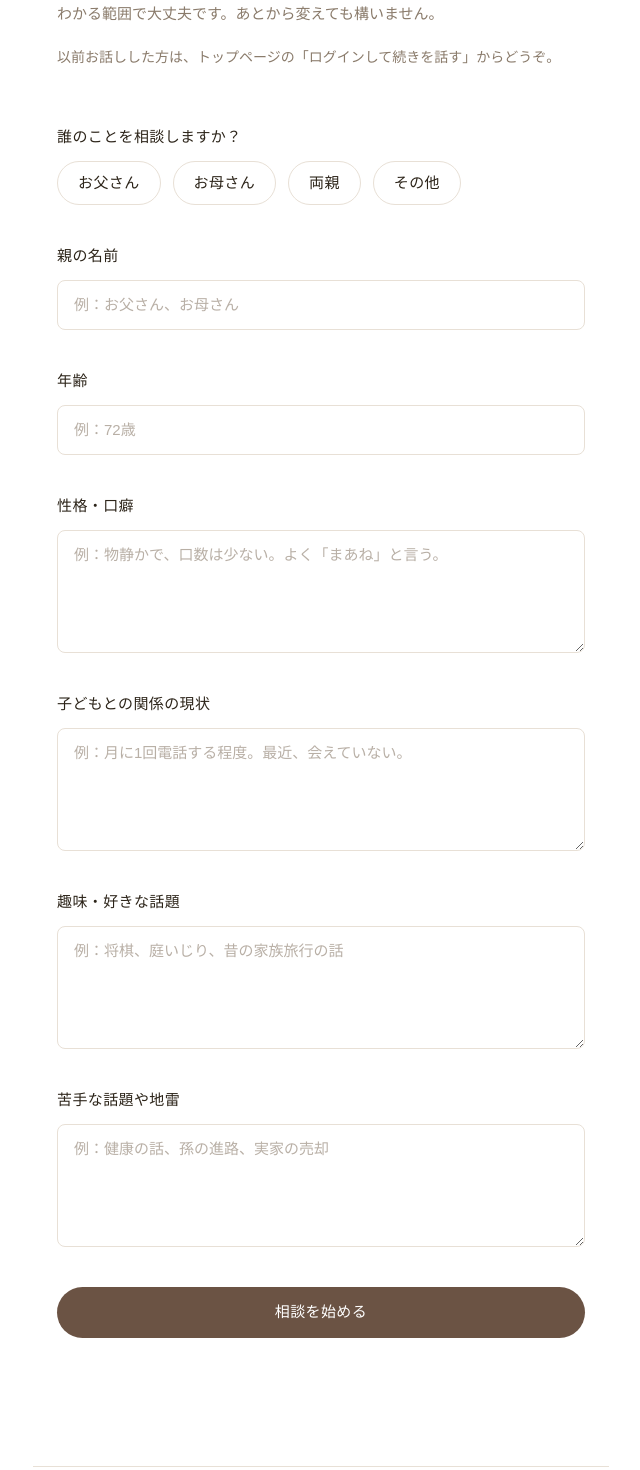
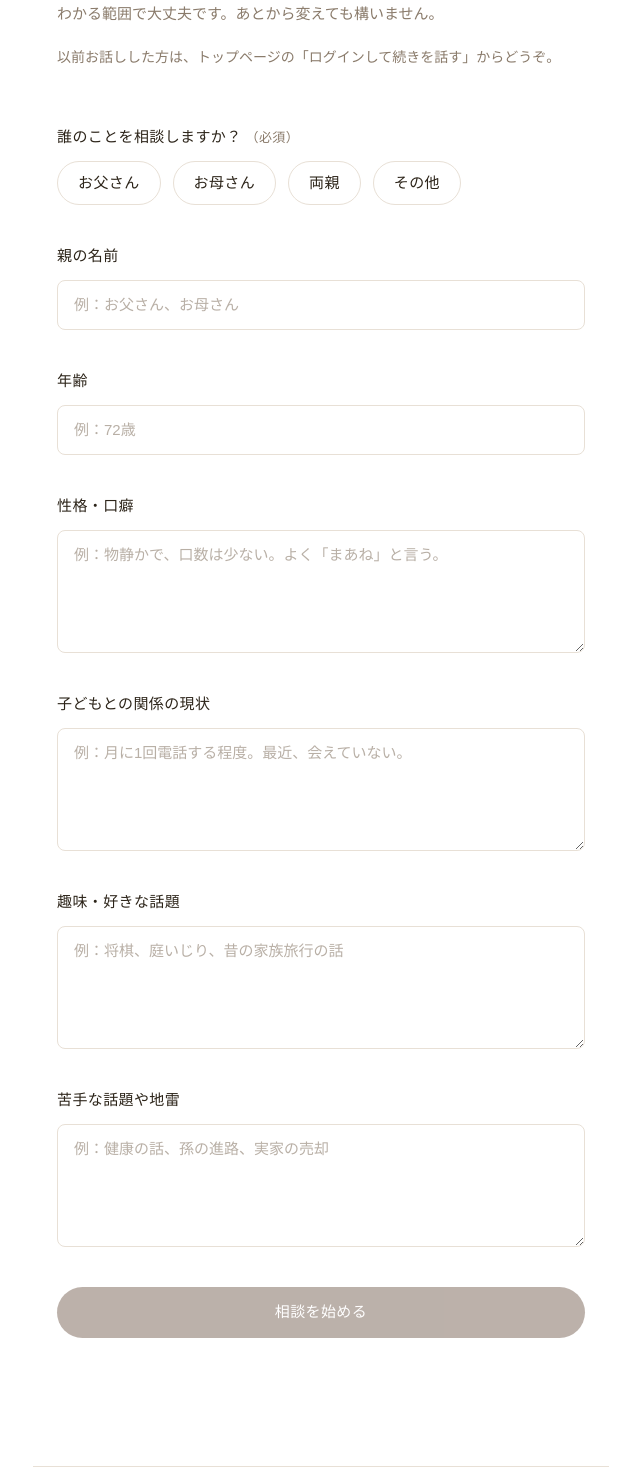
Before and after one commit to cotogen/gojikka, a Next.js app: page /profile in a window 1280 px wide. Shown: the part 320-1790 px from the top of the page, without its empty margins (319-959 px from the left). Built offline with nearby package versions, Linux system fonts and the light colour scheme; no server answers.

Commit message:
プロフィールフォームで続柄の選択を必須にした
未選択のまま相談を始められないよう、バリデーションとボタン無効化を追加した。

Co-authored-by: Cursor <cursoragent@cursor.com>

```diff
--- a/app/components/ParentProfileForm.tsx
+++ b/app/components/ParentProfileForm.tsx
@@ -76,6 +76,11 @@ export default function ParentProfileForm({
   );
   const [saving, setSaving] = useState(false);
   const [error, setError] = useState<string | null>(null);
+  const [consultTargetError, setConsultTargetError] = useState<string | null>(
+    null
+  );
+
+  const hasConsultTarget = Boolean(consultTarget || profile.consultTarget);
 
   useEffect(() => {
     if (initialProfile) {
@@ -90,6 +95,7 @@ export default function ParentProfileForm({
 
   function handleConsultSelect(option: (typeof CONSULT_OPTIONS)[number]) {
     setConsultTarget(option);
+    setConsultTargetError(null);
     setProfile((prev) => ({
       ...prev,
       consultTarget: option,
@@ -100,13 +106,20 @@ export default function ParentProfileForm({
   async function handleSubmit(event: FormEvent<HTMLFormElement>) {
     event.preventDefault();
 
+    const selectedTarget = consultTarget || profile.consultTarget;
+    if (!selectedTarget) {
+      setConsultTargetError("選択してください。");
+      return;
+    }
+
     const nextProfile: ParentProfile = {
       ...profile,
-      consultTarget: consultTarget || profile.consultTarget,
+      consultTarget: selectedTarget,
     };
 
     setSaving(true);
     setError(null);
+    setConsultTargetError(null);
 
     if (mode === "edit" && isLoggedIn) {
       try {
@@ -136,7 +149,10 @@ export default function ParentProfileForm({
   return (
     <form onSubmit={handleSubmit} className="gojikka-form">
       <div className="gojikka-field">
-        <p className="gojikka-label">誰のことを相談しますか？</p>
+        <p className="gojikka-label">
+          誰のことを相談しますか？
+          <span className="gojikka-required">（必須）</span>
+        </p>
         <div className="gojikka-choices" role="group" aria-label="誰のことを相談しますか？">
           {CONSULT_OPTIONS.map((option) => (
             <button
@@ -152,6 +168,11 @@ export default function ParentProfileForm({
             </button>
           ))}
         </div>
+        {consultTargetError && (
+          <p className="mt-3 text-[0.875rem] leading-[1.8] gojikka-muted">
+            {consultTargetError}
+          </p>
+        )}
       </div>
 
       <div className="gojikka-field">
@@ -202,7 +223,11 @@ export default function ParentProfileForm({
         <p className="text-[0.875rem] leading-[1.8] gojikka-muted">{error}</p>
       )}
 
-      <button type="submit" className="gojikka-btn" disabled={saving}>
+      <button
+        type="submit"
+        className="gojikka-btn"
+        disabled={saving || !hasConsultTarget}
+      >
         {saving
           ? "保存中…"
           : mode === "edit"
--- a/app/globals.css
+++ b/app/globals.css
@@ -144,6 +144,12 @@ body {
   letter-spacing: 0.025em;
 }
 
+.gojikka-required {
+  margin-left: 0.25rem;
+  font-size: 0.8125rem;
+  color: var(--muted);
+}
+
 .gojikka-input,
 .gojikka-textarea {
   width: 100%;
@@ -190,6 +196,15 @@ body {
 
 .gojikka-btn:hover {
   background: var(--accent-hover);
+}
+
+.gojikka-btn:disabled {
+  opacity: 0.45;
+  cursor: not-allowed;
+}
+
+.gojikka-btn:disabled:hover {
+  background: var(--accent);
 }
 
 .gojikka-btn-secondary {
```
